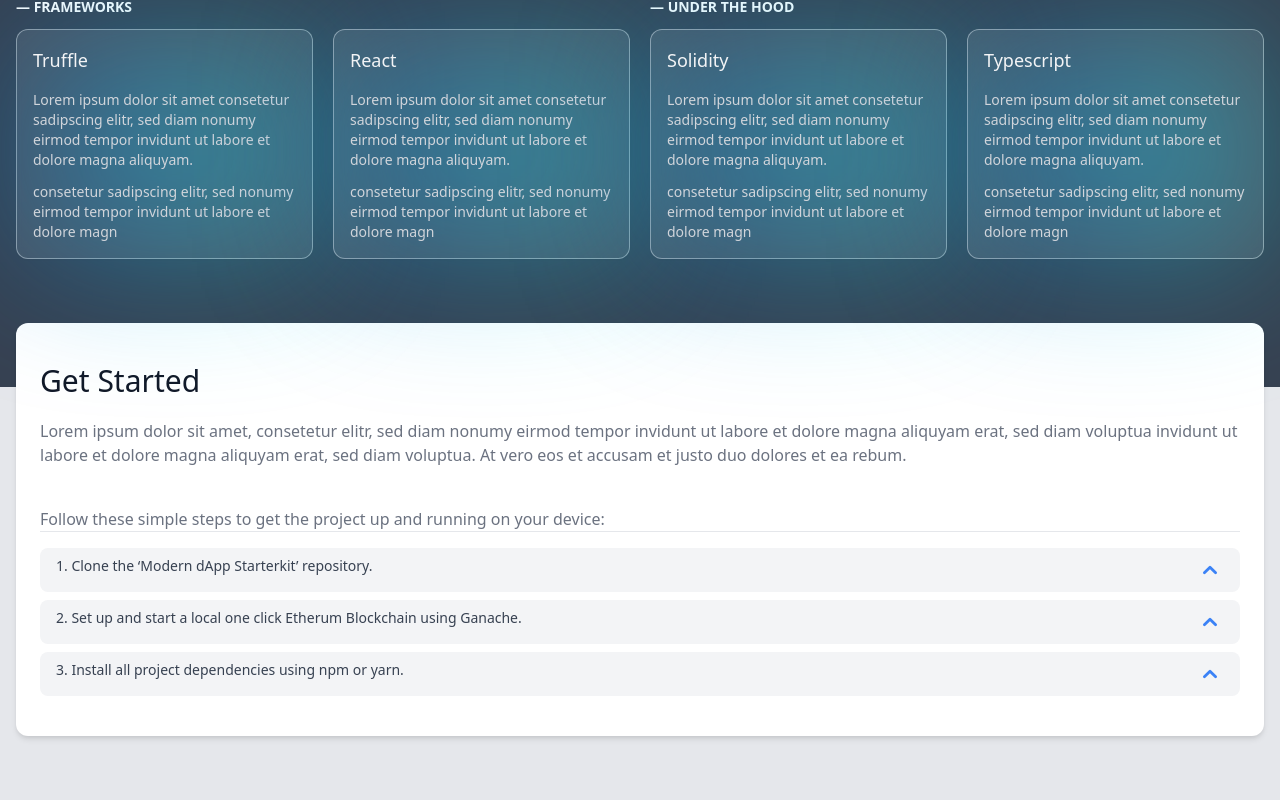
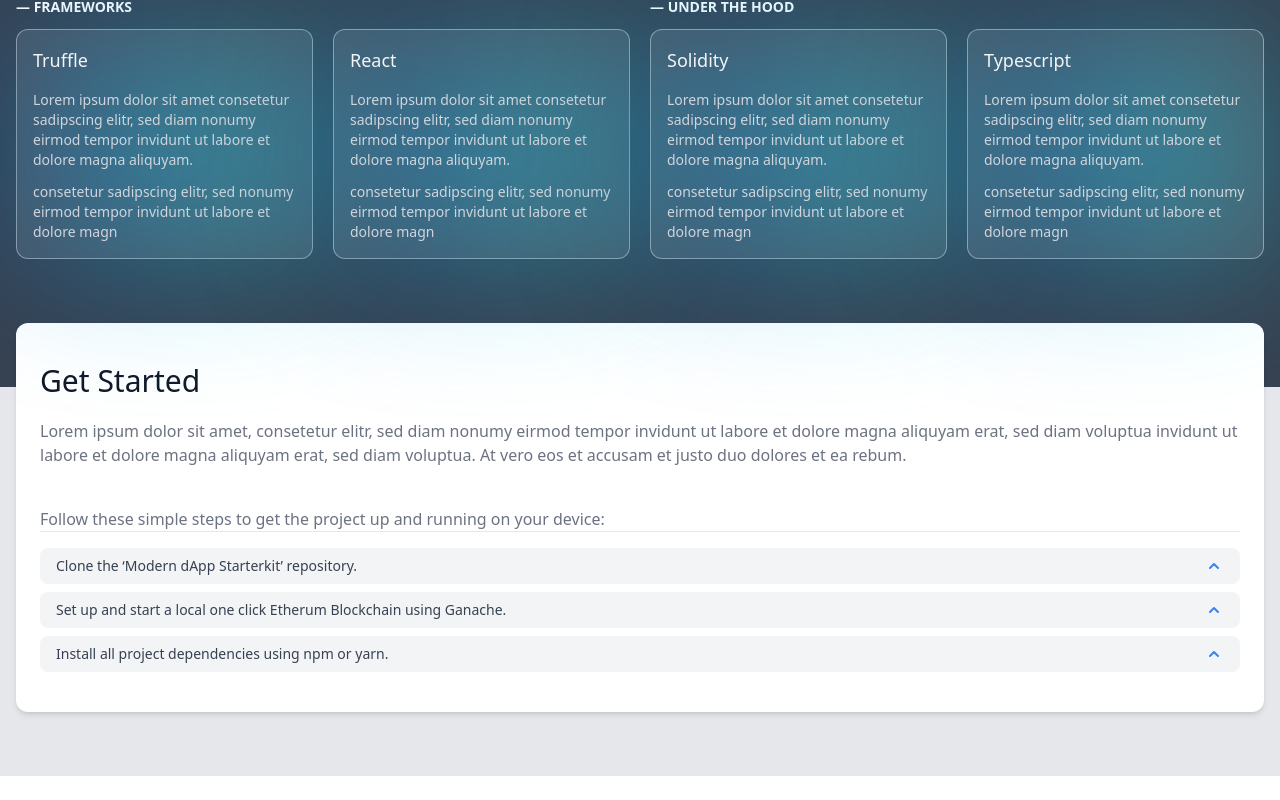
Before and after one commit to ingokpp/nextjs-dapp-landingpage, a Next.js app: page / in a window 1280 px wide. Shown: the part 624-1424 px from the top of the page. After the commit the page ends 1400 px from the top, so only its background shows below. Built offline with nearby package versions, Linux system fonts and the light colour scheme; a web font is replaced by a local one.

Commit message:
feat: update disclosure

```diff
--- a/src/components/GetStarted.tsx
+++ b/src/components/GetStarted.tsx
@@ -2,9 +2,9 @@
 import { ChevronUpIcon } from "@heroicons/react/solid";
 
 const checkpoints = [
-    "1. Clone the ‘Modern dApp Starterkit’ repository.",
-    "2. Set up and start a local one click Etherum Blockchain using Ganache.",
-    "3. Install all project dependencies using npm or yarn.",
+    "Clone the ‘Modern dApp Starterkit’ repository.",
+    "Set up and start a local one click Etherum Blockchain using Ganache.",
+    "Install all project dependencies using npm or yarn.",
 ];
 
 const GetStarted = () => {
@@ -46,12 +46,12 @@
         <Disclosure as="div" className="mt-2">
             {({ open }) => (
                 <>
-                    <Disclosure.Button className="transition flex justify-between w-full px-4 py-2 text-sm font-medium text-left text-gray-700 bg-gray-100 rounded-lg hover:bg-gray-200 focus:outline-none focus-visible:ring focus-visible:ring-blue-500 focus-visible:ring-opacity-75">
+                    <Disclosure.Button className="transition flex items-center justify-between w-full px-4 py-2 text-sm font-medium text-left text-gray-700 bg-gray-100 rounded-lg hover:bg-gray-200 focus:outline-none focus-visible:ring focus-visible:ring-blue-500 focus-visible:ring-opacity-75">
                         <span>{text}</span>
                         <ChevronUpIcon
                             className={`${
                                 open ? "transform rotate-180" : ""
-                            } w-7 h-7 text-blue-500`}
+                            } w-5 h-5 text-blue-500`}
                         />
                     </Disclosure.Button>
                     <Disclosure.Panel className="px-4 pt-4 pb-2 text-sm text-gray-500">
```
